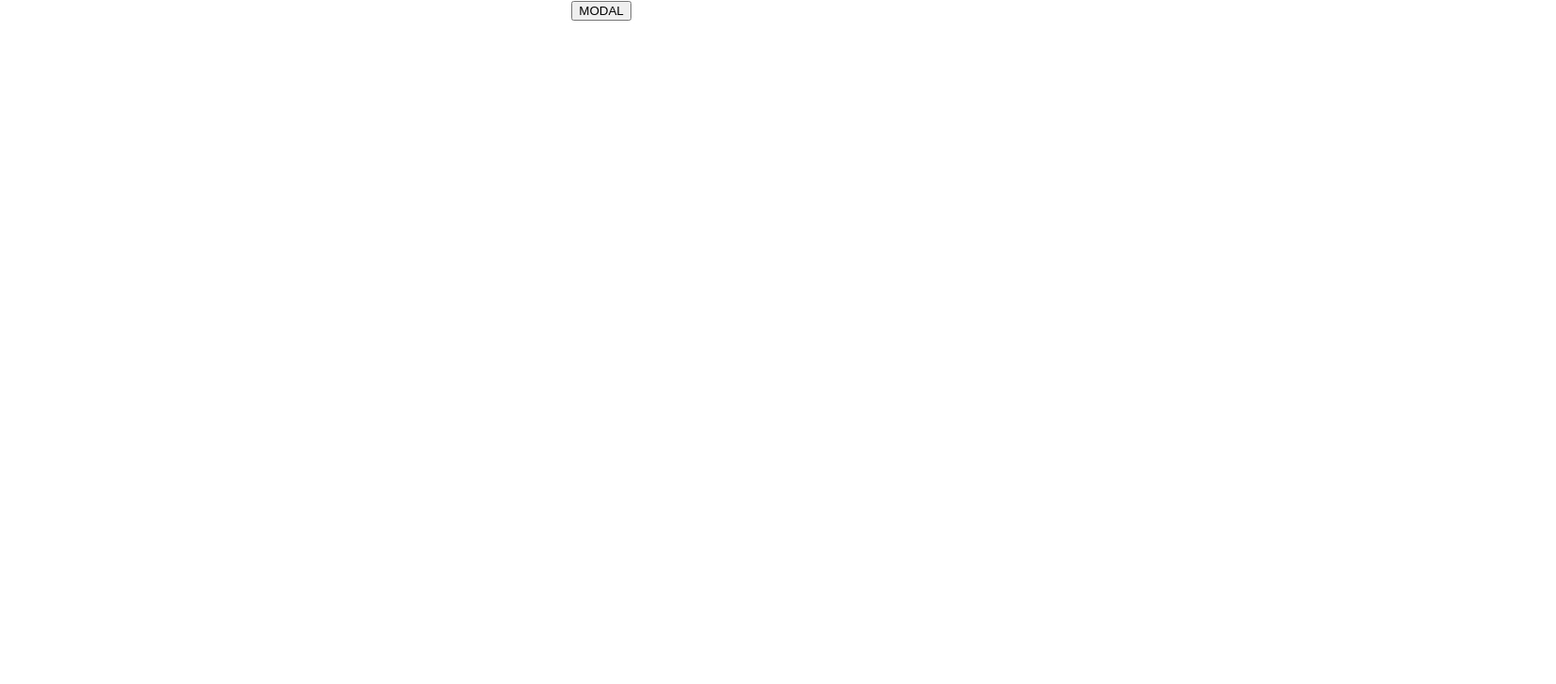
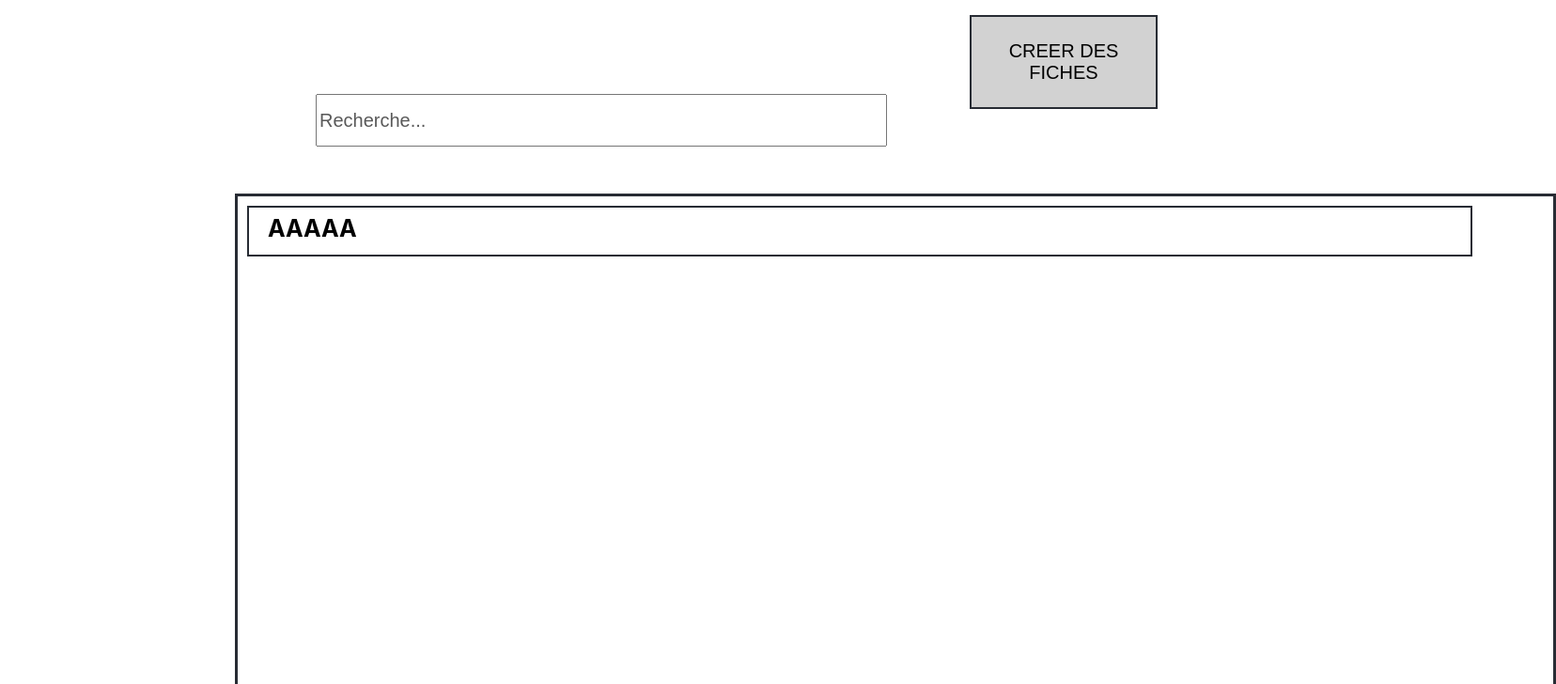
Before and after one commit to arsenedessintey/training_node_react, a React (Create React App) app in the folder client/: page / in a window 1280 px wide. Shown: the top 728 px of the page at 94% size, 1656 px wide, since content can reach past the window. Built offline with nearby package versions, Linux system fonts and the light colour scheme.

Commit message:
edit sousfiche page

```diff
--- a/client/src/App.tsx
+++ b/client/src/App.tsx
@@ -3,6 +3,7 @@ import "./App.css";
 import "./component/Groupes.css";
 import "./component/Champs.css";
 import "./component/NewConstraint.css";
+import "./component/ASF.css"
 import AccueilSousFiche from './component/AccueilSousFiche';
 
 
--- /dev/null
+++ b/client/src/component/ASF.css
@@ -0,0 +1,67 @@
+.buttonSF {
+    width: 200px;
+    height: 100px;
+
+    font-size: 20px;
+    cursor: pointer;
+    border: solid 2px #282c34;
+    background-color: #d2d2d2;
+
+
+}
+
+.buttonSF:hover{
+    background-color: rgb(236, 236, 236);
+}
+
+.buttonSFcenter{
+    right: 3rem;
+    top: 1rem;
+
+    z-index: 1;
+    position : relative;
+    display:flex;
+    justify-content: right;
+}
+
+.Recherche{
+
+    font-size: 20px;
+    width: 600px;
+    height: 50px;
+
+}
+
+.CadreRecherche{
+    margin-top: 50px;
+    overflow:scroll;
+    overflow-x: hidden;
+    display:block;
+
+    margin-left:250px;
+    width: 1400px;
+    height: 700px;
+    border: solid 3px #282c34;
+}
+
+li{
+    list-style-type: none;
+}
+.nomDeFiche{
+    border: solid 2px #282c34;
+    width: 1300px;
+    height: 50px;
+    justify-content: left;
+    margin-top: 10px;
+    margin-left: 10px;
+
+}
+
+.recherchenom{
+    margin-top:7px;
+    font-size: 25px;
+    font-weight: bold;
+    margin-left: 20px;
+    display: flex;
+    justify-content: left;
+}
--- a/client/src/component/AccueilSousFiche.tsx
+++ b/client/src/component/AccueilSousFiche.tsx
@@ -1,7 +1,19 @@
 import React, { useState, useEffect } from "react";
 import CompoContrainte from "./CompoContrainte";
+import axios from "axios";
+
+interface Recherche {
+    nom:string,
+}
 
 const AccueilSousFiche = () => {
+
+    useEffect(() => {
+
+        // getRecherche()
+
+
+      }, []);
 
     const [modalSousFiche, setModalSousFiche] = useState(false);
 
@@ -9,11 +21,36 @@ const AccueilSousFiche = () => {
         setModalSousFiche(!modalSousFiche)
     }
 
+    const [recherche, setRecherche] = useState<Recherche[]>([
+        { nom:"AAAAA" }
+    ])
 
 
+    async function getRecherche() {
+        const tmpRecherche = (await axios.get('/api/recherche')).data;
+        setRecherche(tmpRecherche);
+      }
 
     return(
+
     <>
+    <div className="buttonSFcenter">
+        <button type="button" className="buttonSF" onClick= {toggleModalSousFiche}>CREER DES FICHES</button>
+    </div>
+    <div className="centerRecherche">
+        <input type="text" className="Recherche" placeholder="Recherche..." />
+    </div>
+
+    <div className="CadreRecherche">
+        {recherche.map((recherche) => (
+            <li key={recherche.nom}>
+
+            <div className="nomDeFiche"><p className="recherchenom">{recherche.nom}</p></div>
+
+            </li>
+
+        ))}
+    </div>
 
     {modalSousFiche &&
 
@@ -22,9 +59,6 @@ const AccueilSousFiche = () => {
 
 
     }
-    <button type="button" className="buttonSF" onClick= {toggleModalSousFiche}>MODAL</button>
-
-
 
 
 
--- a/client/src/component/CompoContrainte.tsx
+++ b/client/src/component/CompoContrainte.tsx
@@ -312,9 +312,7 @@ const CompoContrainte = (PropsCC: PropsCC) => {
 
   const handleSauvegardeSubmit = () => {
 
-    const groupesJSON = JSON.stringify(groupes)
-
-    axios.post('/api/sauvegarde', groupesJSON)
+    axios.post('/api/sheetModal', groupes)
       .then((response) => {
         console.log(response.status);
       })
```
Also changed, not shown: 1 other file (tests, documents, lock files or other folders).
